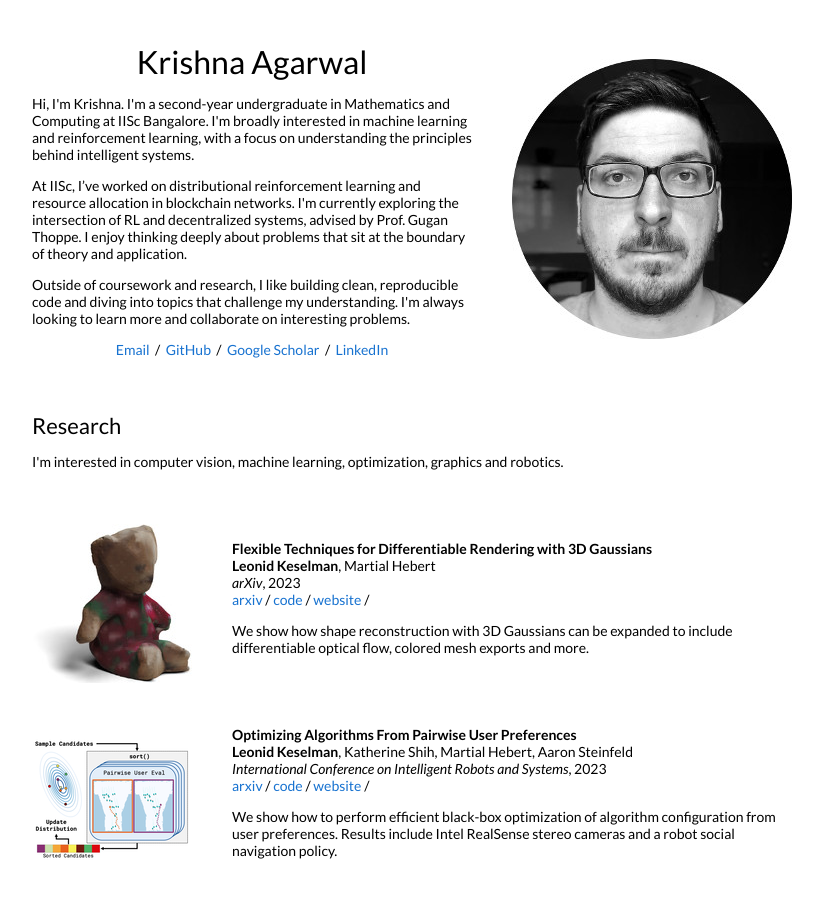
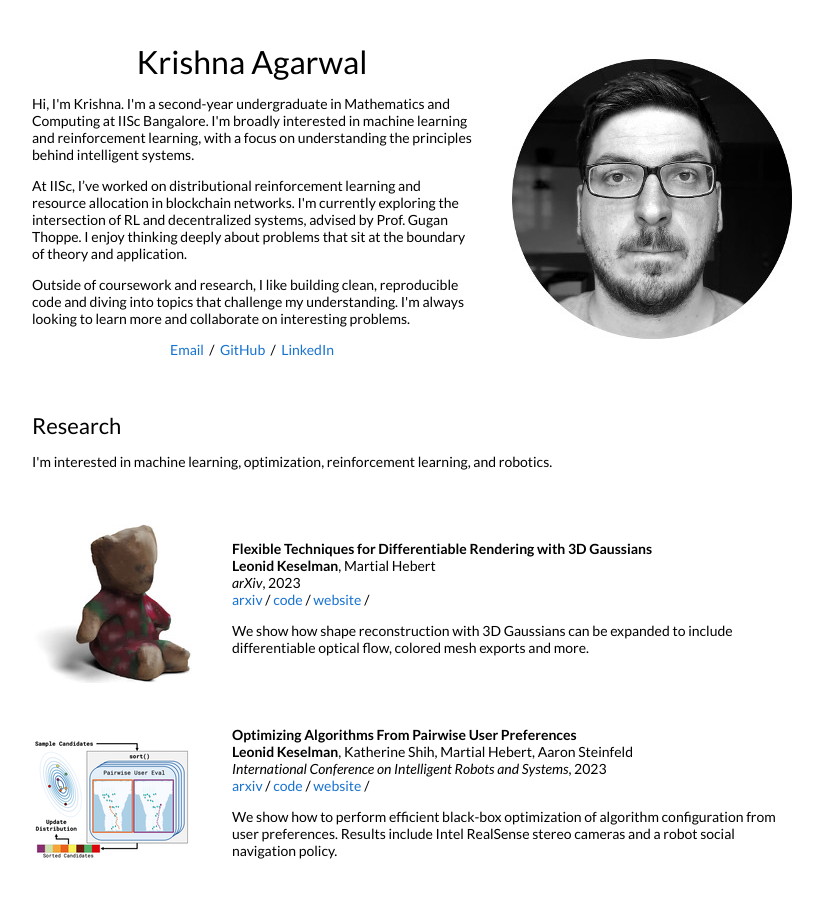
Before and after one commit to krishna16032005/portfolio, a Jekyll site: the page built from _posts/2023-08-28-3dgaussians.markdown, in a window 1280 px wide and 900 px high. Shown: the whole window, without its empty margins (228-1051 px from the left). Built offline with Jekyll 4.4.1, drawn with Linux system fonts in a browser that asks for light colours.

Commit message:
Update GitHub link and refine research interests in default layout

```diff
--- a/_layouts/default.html
+++ b/_layouts/default.html
@@ -43,8 +43,7 @@
               </p>
               <p style="text-align:center">
                 <a target="_blank" href="https://mailhide.io/e/B8TyS"> Email</a> &nbsp;/&nbsp;
-                <a href="https://github.com/leonidk">GitHub</a> &nbsp;/&nbsp;
-                <a href="https://scholar.google.com/citations?user=GCYG4GoAAAAJ">Google Scholar</a> &nbsp;/&nbsp;
+                <a href="https://github.com/krishna16032005">GitHub</a> &nbsp;/&nbsp;
                 <a href="https://www.linkedin.com/in/lkeselman"> LinkedIn </a>
               </p>
             </td>
@@ -59,7 +58,7 @@
             <td style="padding:2.5%;width:100%;vertical-align:middle">
               <h2>Research</h2>
               <p>
-                I'm interested in computer vision, machine learning, optimization, graphics and robotics.
+                I'm interested in machine learning, optimization, reinforcement learning, and robotics.
               </p>
             </td>
           </tr>
```
